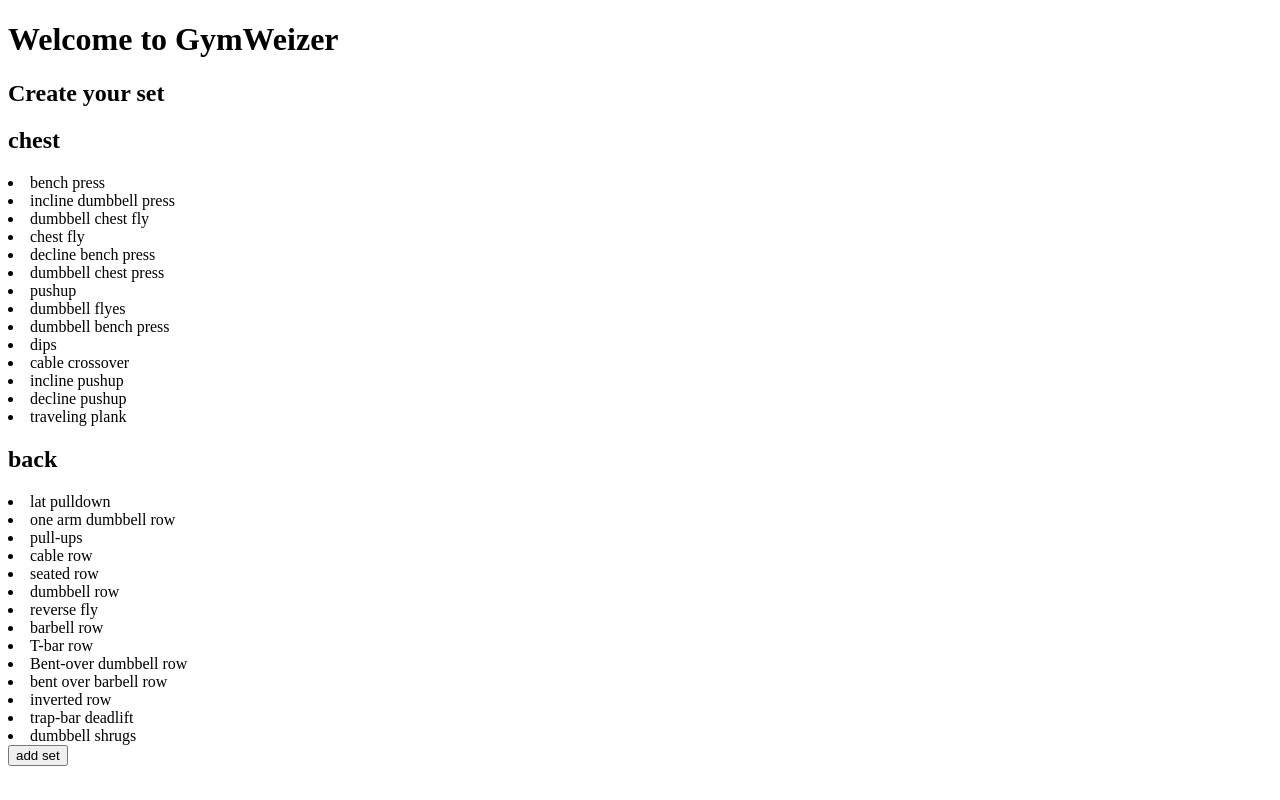
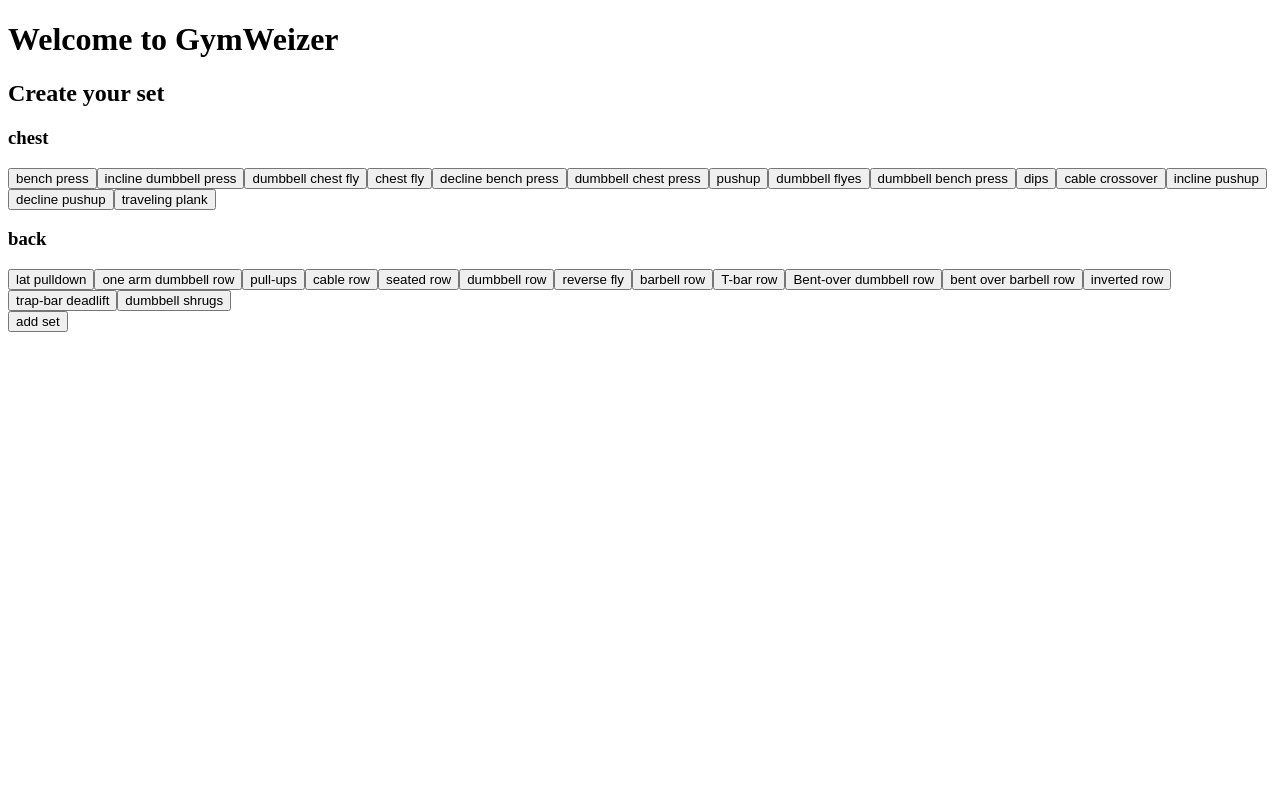
Before and after one commit to luizfiorentino/gymweizer, a Next.js app: page / in a window 1280 px wide. Built offline with nearby package versions, Linux system fonts and the light colour scheme.

Commit message:
feature: exercises can be added and a list of exercises per group is displayed after selection

```diff
--- a/pages/index.js
+++ b/pages/index.js
@@ -1,75 +1,73 @@
-import React, { useState } from "react";
+import React, { use, useState } from "react";
 
 export default function index() {
-  const [pageMode, setPageMode] = useState("create");
-  const [selectedExercises, setSelectedExercises] = useState({});
-
   const exerciseBank = [
     {
       group: "chest",
       exercises: [
-        "bench press",
-        "incline dumbbell press",
-        "dumbbell chest fly",
-        "chest fly",
-        "decline bench press",
-        "dumbbell chest press",
-        "pushup",
-        "dumbbell flyes",
-        "dumbbell bench press",
-        "dips",
-        "cable crossover",
-        "incline pushup",
-        "decline pushup",
-        "traveling plank",
+        { name: "bench press", chosen: false },
+        { name: "incline dumbbell press", chosen: false },
+        { name: "dumbbell chest fly", chosen: false },
+        { name: "chest fly", chosen: false },
+        { name: "decline bench press", chosen: false },
+        { name: "dumbbell chest press", chosen: false },
+        { name: "pushup", chosen: false },
+        { name: "dumbbell flyes", chosen: false },
+        { name: "dumbbell bench press", chosen: false },
+        { name: "dips", chosen: false },
+        { name: "cable crossover", chosen: false },
+        { name: "incline pushup", chosen: false },
+        { name: "decline pushup", chosen: false },
+        { name: "traveling plank", chosen: false },
       ],
     },
     {
       group: "back",
       exercises: [
-        "lat pulldown",
-        "one arm dumbbell row",
-        "pull-ups",
-        "cable row",
-        "seated row",
-        "dumbbell row",
-        "reverse fly",
-        "barbell row",
-        "T-bar row",
-        "Bent-over dumbbell row",
-        "bent over barbell row",
-        "inverted row",
-        "trap-bar deadlift",
-        "dumbbell shrugs",
+        { name: "lat pulldown", chosen: false },
+        { name: "one arm dumbbell row", chosen: false },
+        { name: "pull-ups", chosen: false },
+        { name: "cable row", chosen: false },
+        { name: "seated row", chosen: false },
+        { name: "dumbbell row", chosen: false },
+        { name: "reverse fly", chosen: false },
+        { name: "barbell row", chosen: false },
+        { name: "T-bar row", chosen: false },
+        { name: "Bent-over dumbbell row", chosen: false },
+        { name: "bent over barbell row", chosen: false },
+        { name: "inverted row", chosen: false },
+        { name: "trap-bar deadlift", chosen: false },
+        { name: "dumbbell shrugs", chosen: false },
       ],
     },
   ];
-
-  const handleCheckboxChange = (exercise) => {
-    //receives a string and add it to selectedExercises making it true or false
-    setSelectedExercises((prev) => ({
-      ...prev,
-      [exercise]: !prev[exercise],
-    }));
-  };
+  const [pageMode, setPageMode] = useState("create");
+  const [selectedExercises, setSelectedExercises] = useState(exerciseBank);
+  const [selectedGroups, setSelectedGroups] = useState(null);
 
   const addExercises = () => {
-    //filters all objects with value true from selectedExercises
-    const selectedList = Object.keys(selectedExercises).filter(
-      (exercise) => selectedExercises[exercise]
-    );
-    if (!selectedList.length) {
-      //if the list is empty, just returns
-      return;
-    }
-    //reset the list of exercises in case user ticks and unticks some item
-    setSelectedExercises(selectedList);
     setPageMode("view");
   };
 
+  const toggleExercise = (groupIndex, exerciseIndex) => {
+    setSelectedExercises((prev) => {
+      return prev.map((group, gIdx) =>
+        gIdx === groupIndex
+          ? {
+              ...group,
+              exercises: group.exercises.map((exercise, eIdx) =>
+                eIdx === exerciseIndex
+                  ? { ...exercise, chosen: !exercise.chosen }
+                  : exercise
+              ),
+            }
+          : group
+      );
+    });
+  };
+
   const removeExercises = () => {
-    //sets list of exercises to empty, and swtiches page mode
-    setSelectedExercises({});
+    setSelectedExercises(exerciseBank);
     setPageMode("create");
   };
   console.log(exerciseBank);
@@ -80,41 +78,46 @@
       {pageMode === "view" && (
         <div>
           <h2>This is your set</h2>
+          {selectedExercises.length &&
+            selectedExercises.map((group, index) => {
+              const exercises = group.exercises.filter((item) => item.chosen);
+              console.log(exercises);
+              if (exercises.length) {
+                return (
+                  <div key={index}>
+                    <h2>{group.group}</h2>
+                    <ul>
+                      {exercises.map((item, index) => (
+                        <li key={item.name}>{item.name}</li>
+                      ))}
+                    </ul>
+                  </div>
+                );
+              }
+            })}
         </div>
       )}
-      {/* {selectedExercises.length &&
-        selectedExercises.map((exercise, index) => (
-          <div key={index}>
-            <ul>
-              <li>{exercise["group"]}</li>
-            </ul>
-          </div>
-        ))} */}
+
       {pageMode === "create" && (
         <div>
           <h2>Create your set</h2>
+          {exerciseBank.length &&
+            exerciseBank.map((group, index) => (
+              <div key={index}>
+                <h3>{group["group"]}</h3>
+                {group["exercises"].map((exercise, index2) => (
+                  <button
+                    key={index2}
+                    onClick={() => toggleExercise(index, index2)}
+                  >
+                    {exercise.name}
+                  </button>
+                ))}
+              </div>
+            ))}
         </div>
       )}
-      {pageMode !== "view" &&
-        exerciseBank &&
-        exerciseBank.map((exercise, index) => (
-          <div key={index}>
-            <div>
-              {/* <input
-                type="checkbox"
-                id={`exercise-${index}`}
-                value={exercise["group"]}
-                checked={!!selectedExercises[exercise]}
-                onChange={() => handleCheckboxChange(exercise)}
-              /> */}
-              <h2>{exercise["group"]}</h2>
-              {exercise["exercises"].map((exercise, subindex) => (
-                <li>{exercise}</li>
-              ))}
-              {/* <label htmlFor="exercises">{exercise}</label> */}
-            </div>
-          </div>
-        ))}
+
       <div>
         <button
           onClick={pageMode === "create" ? addExercises : removeExercises}
```
